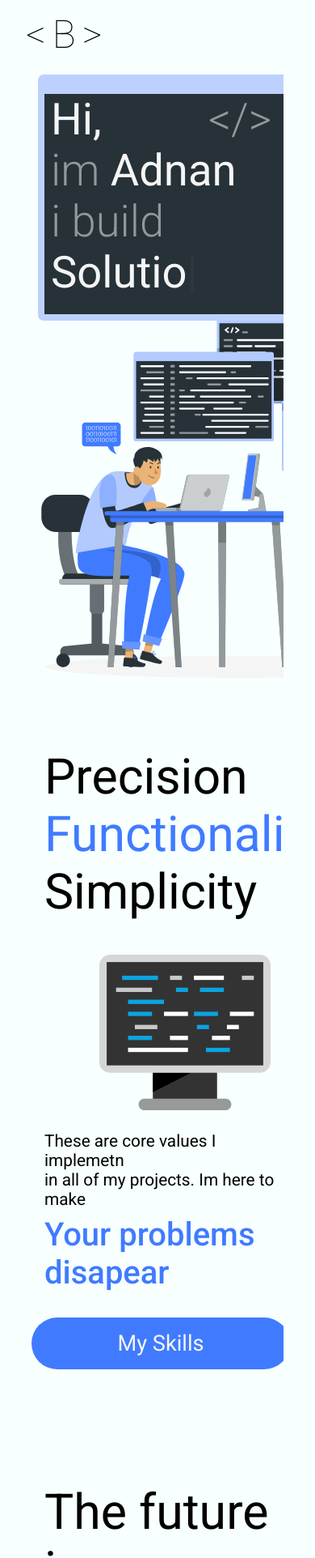
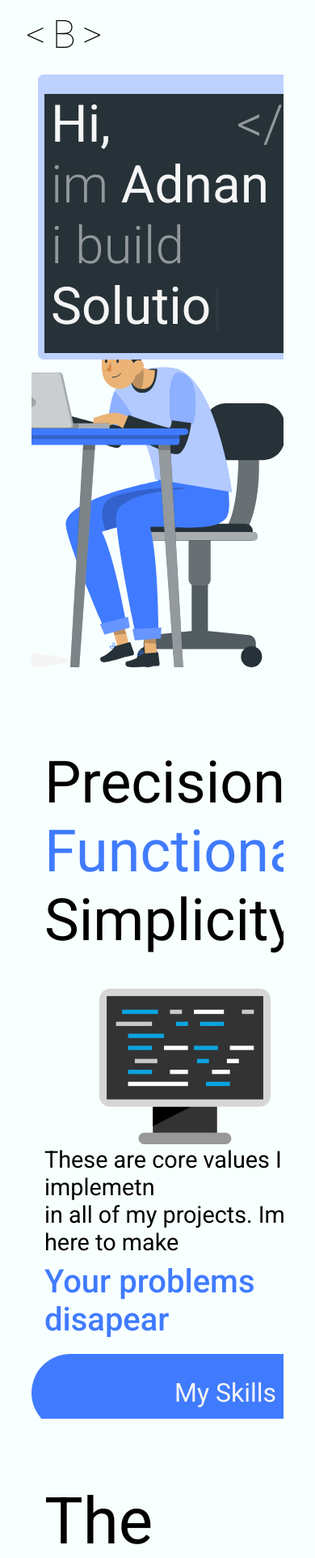
Before and after one commit to BucoTEC/MyPortifolio, a React (Create React App) app: page / in a window 390 px wide. Shown: the top 1924 px of the page at 81% size. Built offline with nearby package versions, Linux system fonts and the light colour scheme.

Commit message:
added tablet adaptibiliti

```diff
--- a/src/components/Footer.jsx
+++ b/src/components/Footer.jsx
@@ -8,6 +8,7 @@ const Wrapper = styled.div`
   display: flex;
   justify-content: start;
   align-items: center;
+  margin-top: 4rem;
 
   p {
     margin-left: 0.7rem;
--- a/src/components/Home/ContactIntro.jsx
+++ b/src/components/Home/ContactIntro.jsx
@@ -3,7 +3,7 @@ import styled from "styled-components";
 import oneDevSvg from "../../assets/oneDev.svg";
 import Aos from "aos";
 import "aos/dist/aos.css";
-import { desktop } from "../../utils/responsive.js";
+import { desktop, tablet } from "../../utils/responsive.js";
 const Wrapper = styled.div`
   height: 100vh;
   width: 100%;
@@ -23,6 +23,12 @@ const Top = styled.div`
 const Bottom = styled.div`
   flex: 1;
   width: 100%;
+  display: flex;
+  align-items: center;
+  justify-content: center;
+  ${desktop({
+    padding: "2rem",
+  })}
 `;
 const Button = styled.div`
   color: whitesmoke;
@@ -34,13 +40,15 @@ const Button = styled.div`
   justify-content: center;
   align-items: center;
   margin: auto;
-  margin-top: 2rem;
   transition: all 0.3s ease-in;
 
   h1 {
     font-weight: 400;
     font-size: 1.7rem;
     transition: all 0.3s ease-in;
+    ${tablet({
+      fontSize: "2rem",
+    })}
   }
   &:hover {
     background-color: #467cf3;
@@ -55,6 +63,10 @@ const Button = styled.div`
   ${desktop({
     marginTop: ".5rem",
   })}
+  ${tablet({
+    width: "30rem",
+    height: "6rem",
+  })}
 `;
 const MainText = styled.div`
   width: 100%;
@@ -65,6 +77,9 @@ const MainText = styled.div`
     font-weight: 400;
     ${desktop({
       fontSize: "6rem",
+    })}
+    ${tablet({
+      fontSize: "5rem",
     })}
   }
   .higlight {
--- a/src/components/Home/MainLanding.jsx
+++ b/src/components/Home/MainLanding.jsx
@@ -2,8 +2,9 @@ import React, { useEffect, useRef } from "react";
 import styled from "styled-components";
 import mainSvg from "../../assets/main.svg";
 import { init } from "ityped";
-import { desktop } from "../../utils/responsive";
+import { desktop, tablet } from "../../utils/responsive";
 import desktopSvg from "../../assets/bigMain.svg";
+import tabletSvg from "../../assets/tabletMain.svg";
 const Wrapper = styled.div`
   width: 100%;
   height: 90vh;
@@ -26,6 +27,10 @@ const DevDesc = styled.div`
     width: "24rem",
     height: "20rem",
     marginLeft: "5rem",
+  })}
+  ${tablet({
+    width: "24rem",
+    height: "20rem",
   })}
 `;
 //inside is text generator
@@ -58,6 +63,9 @@ const DevTextBox = styled.div`
   ${desktop({
     fontSize: "2rem",
   })}
+  ${tablet({
+    fontSize: "2rem",
+  })}
 `;
 //main svg
 const MainImg = styled.img`
@@ -67,6 +75,9 @@ const MainImg = styled.img`
   margin-bottom: -80px;
   margin-left: -50px;
   ${desktop({ display: "none" })}
+  ${tablet({
+    display: "none",
+  })}
 `;
 const DesktopImg = styled.img`
   display: none;
@@ -74,6 +85,19 @@ const DesktopImg = styled.img`
   position: absolute;
   right: 0;
   ${desktop({ display: "block" })}
+`;
+const TabletImg = styled.img`
+  display: none;
+  height: 100%;
+  position: absolute;
+  right: 0;
+  margin-right: -2rem;
+  ${tablet({
+    display: "block",
+  })};
+  ${desktop({
+    display: "none",
+  })}
 `;
 function MainLanding() {
   const textRef = useRef();
@@ -105,6 +129,7 @@ function MainLanding() {
         </DevDesc>
         <MainImg width={600} src={mainSvg} alt="Adnan coding" />
         <DesktopImg src={desktopSvg} />
+        <TabletImg src={tabletSvg} />
       </Wrapper>
     </>
   );
--- a/src/components/Home/ProjectsIntro.jsx
+++ b/src/components/Home/ProjectsIntro.jsx
@@ -4,7 +4,7 @@ import cloudSvg from "../../assets/cloud.svg";
 import { init } from "ityped";
 import Aos from "aos";
 import "aos/dist/aos.css";
-import { desktop } from "../../utils/responsive";
+import { desktop, tablet } from "../../utils/responsive";
 const Wrapper = styled.div`
   background-color: #f8ffff;
   height: 100vh;
@@ -14,6 +14,9 @@ const Wrapper = styled.div`
   margin-bottom: 6rem;
   ${desktop({
     marginTop: "7rem",
+  })}
+  ${tablet({
+    // height: "80vh",
   })}
 `;
 const Top = styled.div`
@@ -44,6 +47,9 @@ const MainText = styled.div`
     font-size: 3.8rem;
     font-weight: 400;
     ${desktop({
+      fontSize: "5rem",
+    })}
+    ${tablet({
       fontSize: "5rem",
     })}
   }
@@ -86,6 +92,9 @@ const Button = styled.div`
     font-weight: 400;
     font-size: 1.7rem;
     transition: all 0.3s ease-in;
+    ${tablet({
+      fontSize: "2rem",
+    })}
   }
 
   &:hover {
@@ -98,6 +107,10 @@ const Button = styled.div`
       transform: scale(1.1);
     }
   }
+  ${tablet({
+    width: "30rem",
+    height: "6rem",
+  })}
 `;
 
 const InfoText = styled.div`
--- a/src/components/Home/SkllisIntro.jsx
+++ b/src/components/Home/SkllisIntro.jsx
@@ -3,7 +3,7 @@ import styled from "styled-components";
 import laptop from "../../assets/laptop.svg";
 import Aos from "aos";
 import "aos/dist/aos.css";
-import { desktop } from "../../utils/responsive.js";
+import { desktop, tablet } from "../../utils/responsive.js";
 const Wrapper = styled.div`
   height: 100vh;
   width: 100%;
@@ -23,6 +23,9 @@ const MainText = styled.div`
     font-weight: 400;
     ${desktop({
       fontSize: "5rem",
+    })}
+    ${tablet({
+      fontSize: "4.5rem",
     })}
   }
   .higlight {
@@ -50,6 +53,9 @@ const SubText = styled.div`
     font-weight: 400;
     ${desktop({
       fontSize: "2.3rem",
+    })}
+    ${tablet({
+      fontSize: "1.8rem",
     })}
   }
   h1 {
@@ -84,6 +90,9 @@ const Button = styled.div`
     font-size: 1.7rem;
     overflow: hidden;
     transition: all 0.3s ease-in;
+    ${tablet({
+      fontSize: "2rem",
+    })}
   }
   &:hover {
     background-color: #467cf3;
@@ -102,9 +111,15 @@ const Button = styled.div`
     margin: "2rem",
     marginRight: "10rem",
   })}
+  ${tablet({
+    width: "30rem",
+    height: "6rem",
+    marginTop: "1.2rem",
+  })}
 `;
 const Top = styled.div`
   width: 100%;
+  overflow: hidden;
   ${desktop({
     flex: "1",
     display: "flex",
--- a/src/utils/responsive.js
+++ b/src/utils/responsive.js
@@ -2,8 +2,16 @@ import { css } from "styled-components";
 
 export const desktop = (props) => {
   return css`
-    @media only screen and (min-width: 480px) {
+    @media only screen and (min-width: 1280px) {
       ${props}
     } ;
   `;
 };
+
+export const tablet = (props) => {
+  return css`
+    @media only screen and (min-width: 380px) {
+      ${props}
+    } ;
+  `;
+};
```
Also changed, not shown: src/assets/tabletMain.svg (added).
